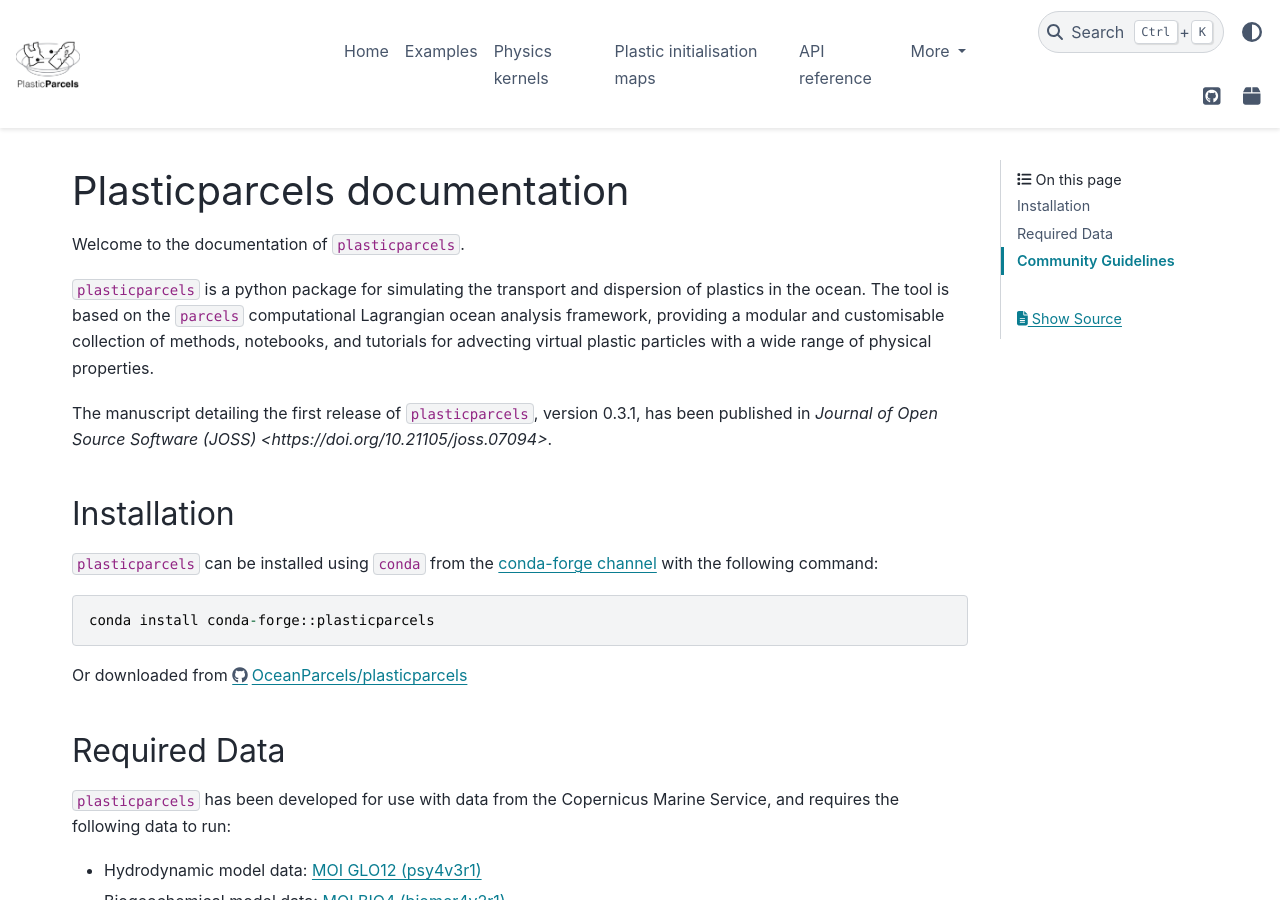
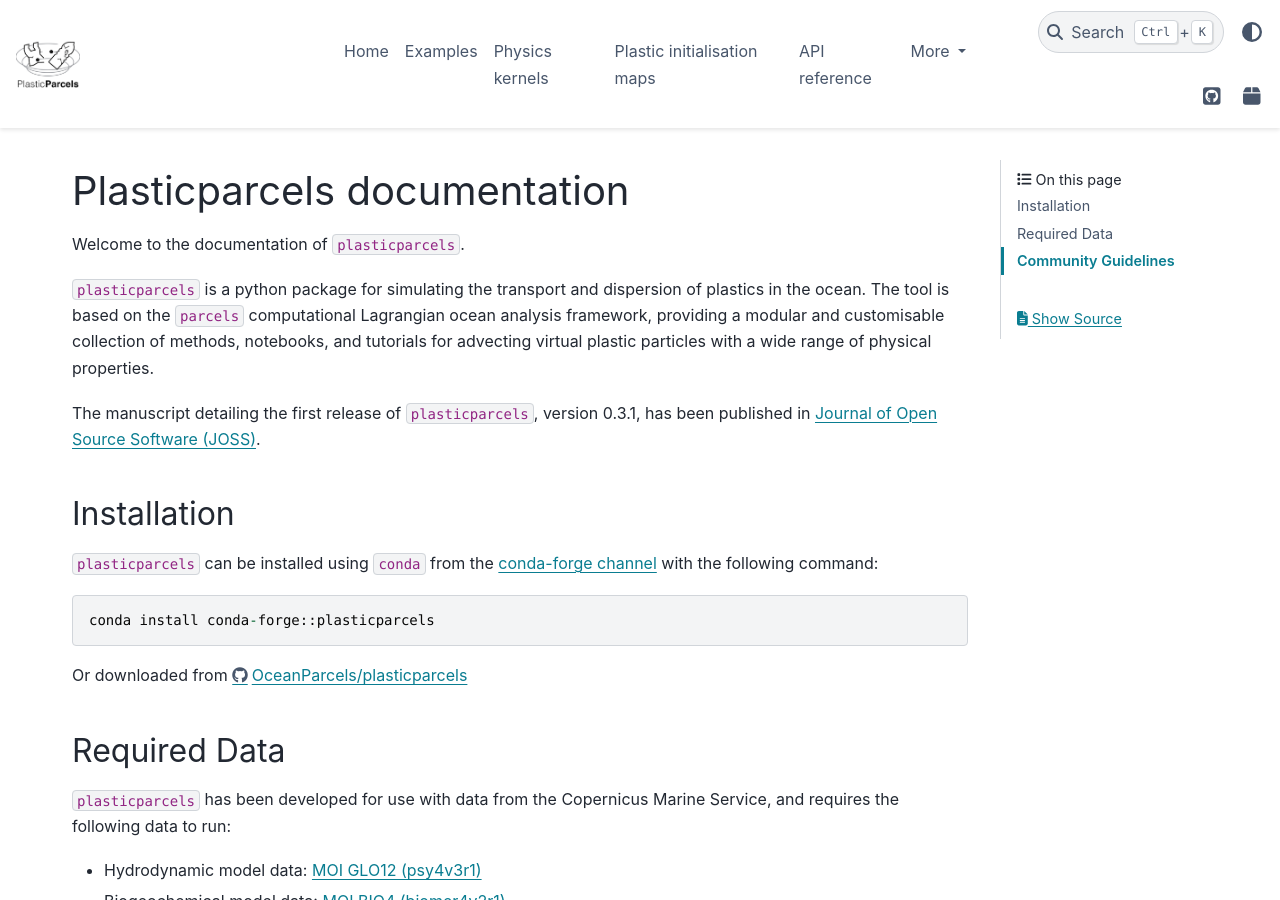
Before and after one commit to OceanParcels/plasticparcels, a Sphinx documentation site: the page built from docs/index.rst, in a window 1280 px wide and 900 px high. Built offline with Sphinx 7.4.7 and the PyData theme 0.15.4, drawn with Linux system fonts in a browser that asks for light colours; pages that are not in the unit, such as notebooks, are missing from menus; the version number could not be read and is left out.

Commit message:
Missing underscore to render the URL correctly.

```diff
--- a/docs/index.rst
+++ b/docs/index.rst
@@ -10,7 +10,7 @@
 
 ``plasticparcels`` is a python package for simulating the transport and dispersion of plastics in the ocean. The tool is based on the ``parcels`` computational Lagrangian ocean analysis framework, providing a modular and customisable collection of methods, notebooks, and tutorials for advecting virtual plastic particles with a wide range of physical properties.
 
-The manuscript detailing the first release of ``plasticparcels``, version 0.3.1, has been published in `Journal of Open Source Software (JOSS) <https://doi.org/10.21105/joss.07094>`.
+The manuscript detailing the first release of ``plasticparcels``, version 0.3.1, has been published in `Journal of Open Source Software (JOSS) <https://doi.org/10.21105/joss.07094>`_.
 
 Installation
 ^^^^^^^^^^^^
```
